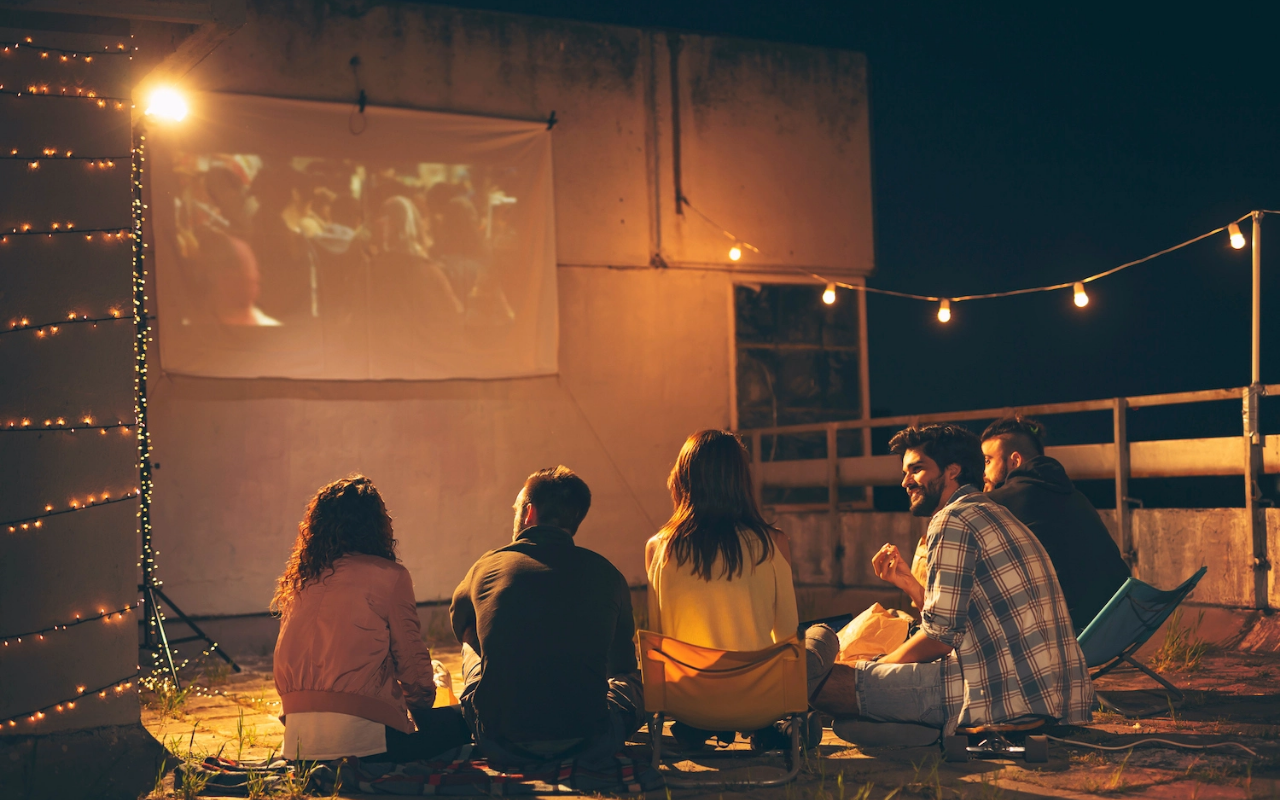
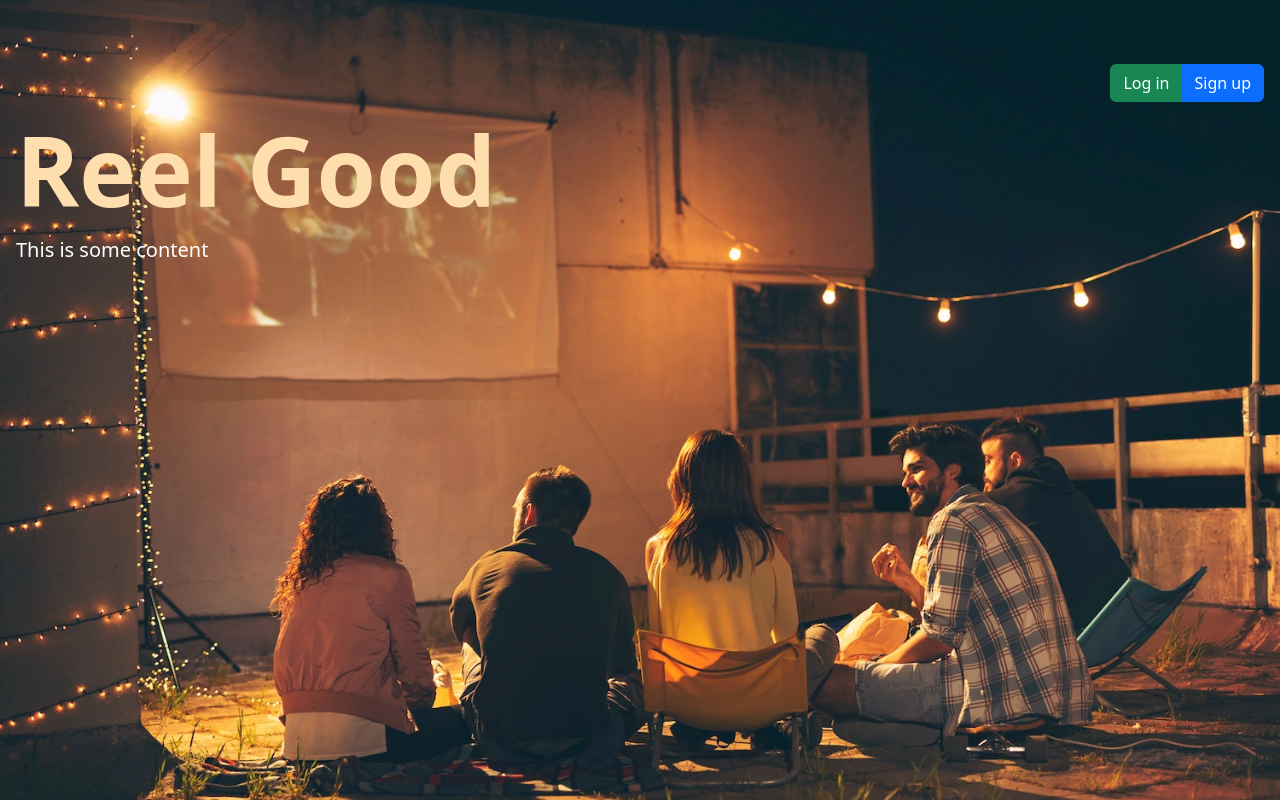
Before and after one commit to ReelGoodOSU/reel-good, a React (Create React App) app: page /person/1 in a window 1280 px wide. Before the commit this address had no page. Built offline with nearby package versions, Linux system fonts and the light colour scheme; no server answers.

Commit message:
Create proof of concept of how to present person data

```diff
--- a/src/App.js
+++ b/src/App.js
@@ -1,6 +1,7 @@
 import React from "react";
 import { BrowserRouter, Routes, Route } from "react-router-dom";
 import HomePage from "./pages/HomePage";
+import PersonDetails from "./pages/PersonDetails";
 import "bootstrap/dist/css/bootstrap.min.css";
 
 function App() {
@@ -9,6 +10,7 @@ function App() {
       <div className="App">
         <Routes>
           <Route exact path="/" element={<HomePage />} />
+          <Route exact path="/person/:id" element={<PersonDetails />} />
         </Routes>
       </div>
     </BrowserRouter>
--- /dev/null
+++ b/src/pages/PersonDetails.js
@@ -0,0 +1,68 @@
+import React, { useEffect, useState } from "react";
+import { Container, Row, Col, Card, Button } from "react-bootstrap";
+import { Link, useParams } from "react-router-dom";
+
+function PersonDetails() {
+  // Take the id from the path of the URL and place in id variable
+  const { id } = useParams();
+  const [PersonDetails, setPersonDetails] = useState();
+
+  useEffect(() => {
+    fetch("/person/" + id)
+      .then((response) => response.json())
+      .then((data) => {
+        console.log(data); // Log the data to check its structure
+
+        //TODO: Figure out how we want to present the data
+        setPersonDetails(
+          <p className="text-white">
+            <p>{data.name}</p>
+            <Card.Img
+              variant="top"
+              src={`https://image.tmdb.org/t/p/original/${data.profile_path}`}
+              alt={data.name}
+            />
+          </p>
+        );
+      })
+      .catch((error) => {
+        console.error("Error fetching person:", error);
+      });
+  }, []);
+
+  return (
+    <Container fluid className="p-3">
+      <Row className="mb-3 mt-5">
+        {
+          // Header of the website, has title and description of the website
+        }
+        <Col className="mt-5">
+          <h1 className="large-bold-yellow">
+            <strong>Reel Good</strong>
+          </h1>
+          <p className="lead text-white">This is some content</p>
+        </Col>
+        <Col>
+          <div className="float-end">
+            <div className="btn-group">
+              <Button variant="success" as={Link} to="/login">
+                Log in
+              </Button>
+              <Button variant="primary" as={Link} to="/signup">
+                Sign up
+              </Button>
+            </div>
+          </div>
+        </Col>
+      </Row>
+      <Row className="mb-3">
+        {
+          // Setup for the search form
+        }
+        <Col>{PersonDetails}</Col>
+      </Row>
+    </Container>
+  );
+}
+
+export default PersonDetails;
```
Also changed, not shown: 1 other file (tests, documents, lock files or other folders).
